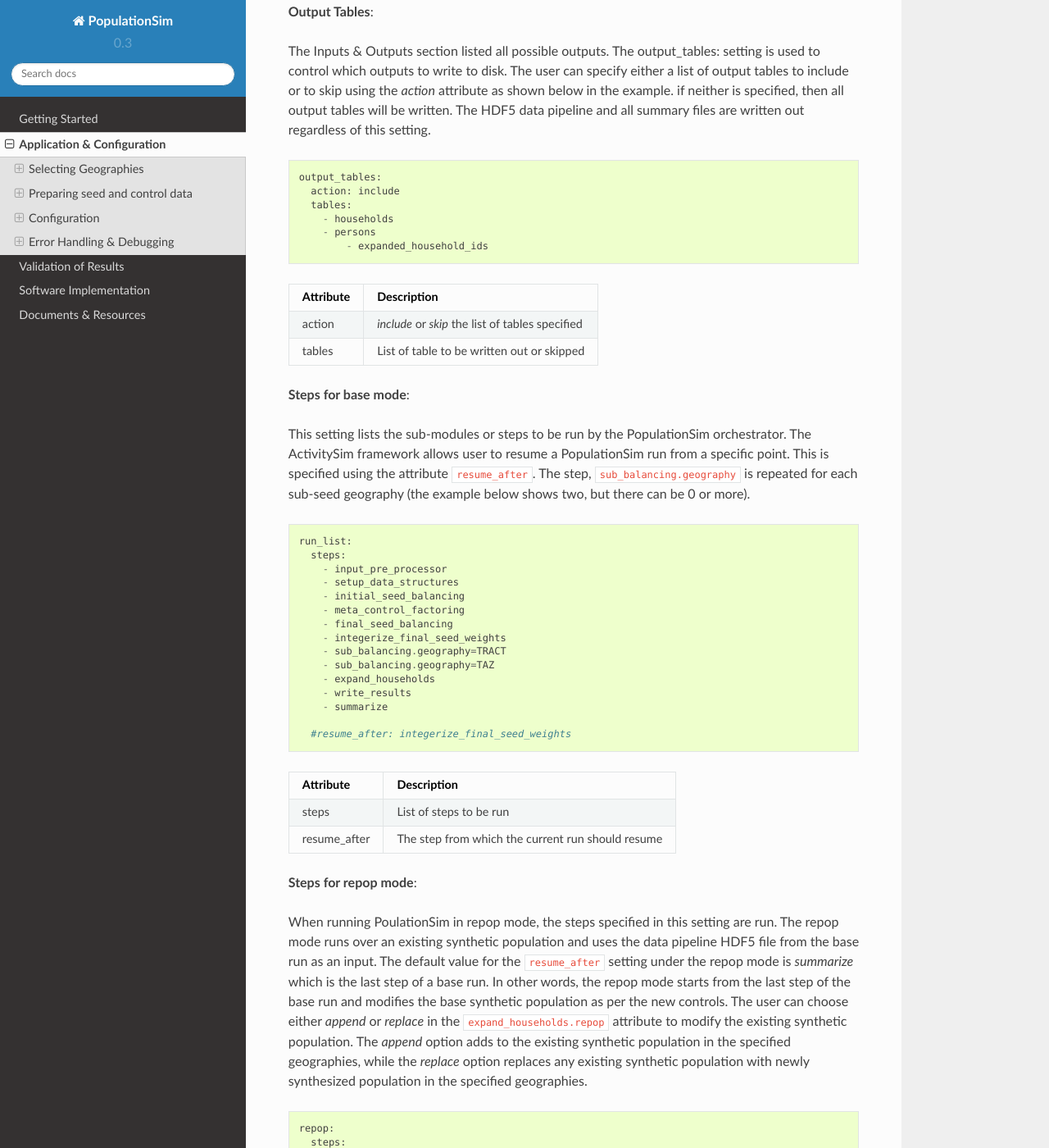
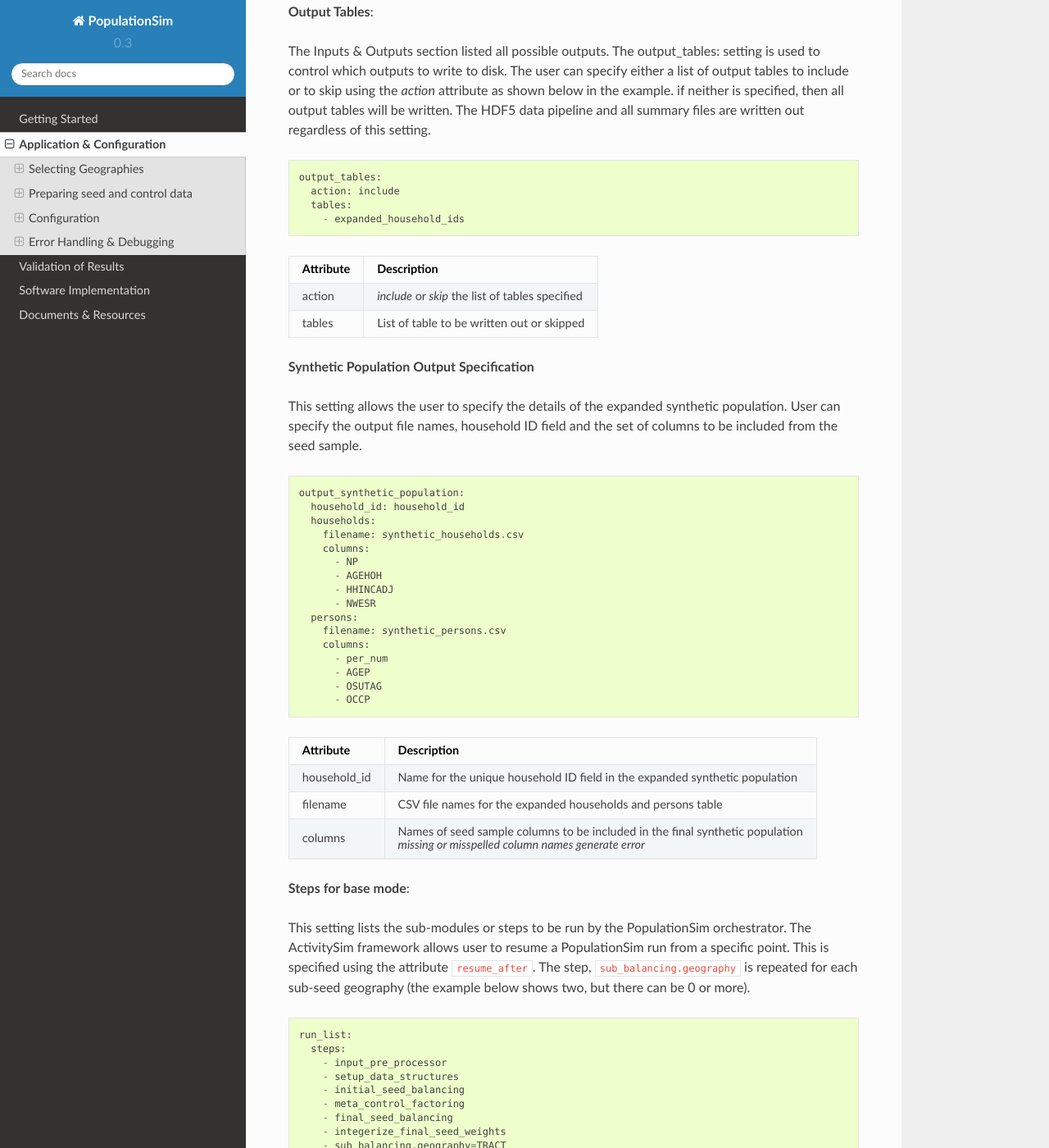
Before and after one commit to ActivitySim/populationsim, a Sphinx documentation site: the page built from docs/application_configuration.rst, in a window 1280 px wide and 1400 px high, scrolled down 11809 px. Shown: the whole window at 82% size. Built offline with Sphinx 7.4.7 and the Read the Docs theme 2.0.0, drawn with Linux system fonts in a browser that asks for light colours.

Commit message:
Rebuilt ZIPs & PopulationSim package - updated links in wiki

```diff
--- a/docs/application_configuration.rst
+++ b/docs/application_configuration.rst
@@ -85,7 +85,7 @@
 Configuration
 -------------
 
-Below is PopulationSim's directory structure followed by a description of inputs. To set up a PopulationSim run, the user must create this directory structure. A template directory structure can be downloaded from `here <https://resourcesystemsgroupinc-my.sharepoint.com/:u:/g/personal/binny_paul_rsginc_com/EU86zAfKqF5MgOb3ejrIuVEB4iR_gmbGI4K_p-MJXN0hfg?e=iGy3ij>`_
+Below is PopulationSim's directory structure followed by a description of inputs. To set up a PopulationSim run, the user must create this directory structure. A template directory structure can be downloaded from `here <https://resourcesystemsgroupinc-my.sharepoint.com/:f:/g/personal/binny_paul_rsginc_com/EmoX8KQNZ_9JoSObDk5HzpsB-sYzwnO33hm-2mopo4wE4Q?e=UXIeHL>`_
 
   .. image:: PopulationSimFolderStructure.png
 
@@ -469,6 +467,43 @@
 +------------+---------------------------------------------------+
 | tables     | List of table to be written out or skipped        |
 +------------+---------------------------------------------------+
+
+
+**Synthetic Population Output Specification**
+
+This setting allows the user to specify the details of the expanded synthetic population. User can specify the output file names, household ID field and the set of columns to be included from the seed sample.
+
+::
+
+  output_synthetic_population:
+    household_id: household_id
+    households:
+      filename: synthetic_households.csv
+      columns:
+        - NP
+        - AGEHOH
+        - HHINCADJ
+        - NWESR
+    persons:
+      filename: synthetic_persons.csv
+      columns:
+        - per_num
+        - AGEP
+        - OSUTAG
+        - OCCP
+
+
++--------------+------------------------------------------------------------------------------------+
+| Attribute    | Description                                                                        |
++==============+====================================================================================+
+| household_id | Name for the unique household ID field in the expanded synthetic population        |
++--------------+------------------------------------------------------------------------------------+
+| filename     | CSV file names for the expanded households and persons table                       |
++--------------+------------------------------------------------------------------------------------+
+| columns      | Names of seed sample columns to be included in the final synthetic population |br| |
+|              | *missing or misspelled column names generate error*                                |
++--------------+------------------------------------------------------------------------------------+
+
 
 
 **Steps for base mode**:
--- a/docs/docs.rst
+++ b/docs/docs.rst
@@ -7,10 +7,10 @@
 
 Below are link to important documents and resources:
 
-1. `Specifications memo <https://resourcesystemsgroupinc-my.sharepoint.com/personal/binny_paul_rsginc_com/_layouts/15/guestaccess.aspx?docid=1eaa7f60a6551474db7ee61df1e7d2177&authkey=ATwyCxLIjuG_jxo0DCEQ7iQ&expiration=2018-07-09T05%3A06%3A26.000Z&e=5f7ae814e6244befb2bbb1982a668f3d>`_
+1. `Specifications memo <https://resourcesystemsgroupinc-my.sharepoint.com/:f:/g/personal/binny_paul_rsginc_com/Ess2qrP-wHFJolTo69vpEbABApdFwBH_cvFNPYV-_pStTw?e=tXySgh>`_
 
-2. `TRB paper <https://resourcesystemsgroupinc-my.sharepoint.com/personal/binny_paul_rsginc_com/_layouts/15/guestaccess.aspx?docid=1f48d739b6ab94feabef73b11ea2346d3&authkey=AZPf2-M8zSJ9sCZG31vr3oY&expiration=2018-07-09T05%3A07%3A13.000Z&e=70544d20ca2d4a65967714d09742f3a9>`_
+2. `TRB paper <https://resourcesystemsgroupinc-my.sharepoint.com/:f:/g/personal/binny_paul_rsginc_com/EvrLdZIYHwlBtsBH7il8VA8BM2ihNtiIREigCrpO179VaQ?e=xaJa2Q>`_
 
-3. `TRB poster <https://resourcesystemsgroupinc-my.sharepoint.com/:p:/g/personal/binny_paul_rsginc_com/Ebbdmp5kggRCnvgcEbBVmcEBgJMiMFY4FdBpvUvnm9bQeQ?e=eC7PYf>`_
+3. `TRB poster <https://resourcesystemsgroupinc-my.sharepoint.com/:f:/g/personal/binny_paul_rsginc_com/Emm_NnKuBTBLpmULyK7TrrAB-qVYwzMzXu-c-sMqrPPqXg?e=CjEd85>`_
 
 3. `GitHub Repository <https://github.com/RSGInc/populationsim>`_
--- a/docs/getting_started.rst
+++ b/docs/getting_started.rst
@@ -14,7 +14,7 @@
 Beginner Installation Procedure
 --------------------------------
 
-1. Download `Anaconda installation 7ZIP <https://resourcesystemsgroupinc-my.sharepoint.com/personal/binny_paul_rsginc_com/_layouts/15/guestaccess.aspx?docid=1d070faa5aa0948dc9e0d21b40ab837c6&authkey=AVs4vsRQWHldr9eNZaGRBYE&expiration=2018-07-04T01%3A22%3A52.000Z&e=3eaf7253a28f478393af925f8cd7d45c>`_ loaded with all required libraries and PopulationSim package. Note that the ZIP file is a bit over 1 GB and the unzipped directory is approximately 3.3 GB.
+1. Download `Anaconda installation 7ZIP <https://resourcesystemsgroupinc-my.sharepoint.com/:f:/g/personal/binny_paul_rsginc_com/ElDl-QNAqyxGk5cAr_ugSssBtz4DvEksg4B6fe50IXfu4A?e=wnXRQ9>`_ loaded with all required libraries and PopulationSim package. Note that the ZIP file is a bit over 1 GB and the unzipped directory is approximately 3.3 GB.
 
 *The Anaconda Python 2.7 and dependent libraries used to prepare this installation folder were accessed on 27th Dec 2017*
 
@@ -36,7 +36,7 @@
 
 2. Install `Anaconda Python 2.7 <https://www.continuum.io/downloads>`__.
 
-   **Windows users can skip the remaining steps and run** `SetUpPopulationSim.bat <https://resourcesystemsgroupinc-my.sharepoint.com/personal/binny_paul_rsginc_com/_layouts/15/guestaccess.aspx?docid=1a8ce9c8b1e9347688ccf1f619013df9d&authkey=AUxp6iOeXMFnYM8SrOEv79w&expiration=2018-07-04T01%3A23%3A33.000Z&e=1560c9164b1a4b9da628e807dbd8ca0f>`_ script. The user would need to set the location of the Anaconda installation directory in the batch script (open in edit mode) as shown below:
+   **Windows users can skip the remaining steps and run** `SetUpPopulationSim.bat <https://resourcesystemsgroupinc-my.sharepoint.com/:f:/g/personal/binny_paul_rsginc_com/Eip4-wyS7zBCoYgY-xO3EPsB-ZtrBOatS-FjwF1Rh8XitQ?e=JWXXf3>`_ script. The user would need to set the location of the Anaconda installation directory in the batch script (open in edit mode) as shown below:
 
  ::
 
@@ -86,7 +86,7 @@
 
 	* Before running examples, ensure that Anaconda Python, dependent libraries and PopulationSim package have been installed (see above). If the fully loaded Anaconda install was downloaded, then it should have been unzipped to an appropriate location on your computer.
 
-	* Download and unzip the `example set ups <https://resourcesystemsgroupinc-my.sharepoint.com/:u:/g/personal/binny_paul_rsginc_com/EYr3ieG2w2RGp9TnjB05nW4BT32XNUqP2p_AHTSb9MithA?e=hpRJse>`_ to a folder on your computer. It does not have to be the same directory as your Anaconda or PopulationSim install.
+	* Download and unzip the `example set ups <https://resourcesystemsgroupinc-my.sharepoint.com/:f:/g/personal/binny_paul_rsginc_com/ElOgNOMyVudGpDCwZ-zuP7gBrXsm_hKqQw17lvOQh6UJ2Q?e=ttAcb9>`_ to a folder on your computer. It does not have to be the same directory as your Anaconda or PopulationSim install.
 
 There are two examples for running PopulationSim, created using data from the Corvallis-Albany-Lebanon Modeling (CALM) region in Oregon. The `Example_calm`_ set-up runs PopulationSim in base mode, where a synthetic population is created for the entire modeling region. This takes approximately 12 minutes on a laptop with an Intel i7-4800MQ CPU @ 2.70GHz and 16 GB of RAM. The `Example_calm_repop`_ set-up runs PopulationSim in the *repop* mode, which updates the synthetic population for a small part of the region. More information on the configuration of PopulationSim can be found in the **Application & Configuration** section.
 
```
Also changed, not shown: other parts of docs/application_configuration.rst (+1 -3 lines), example_calm/output/README.md (deleted), example_calm_repop/output/README.md (deleted), 1 other file.
